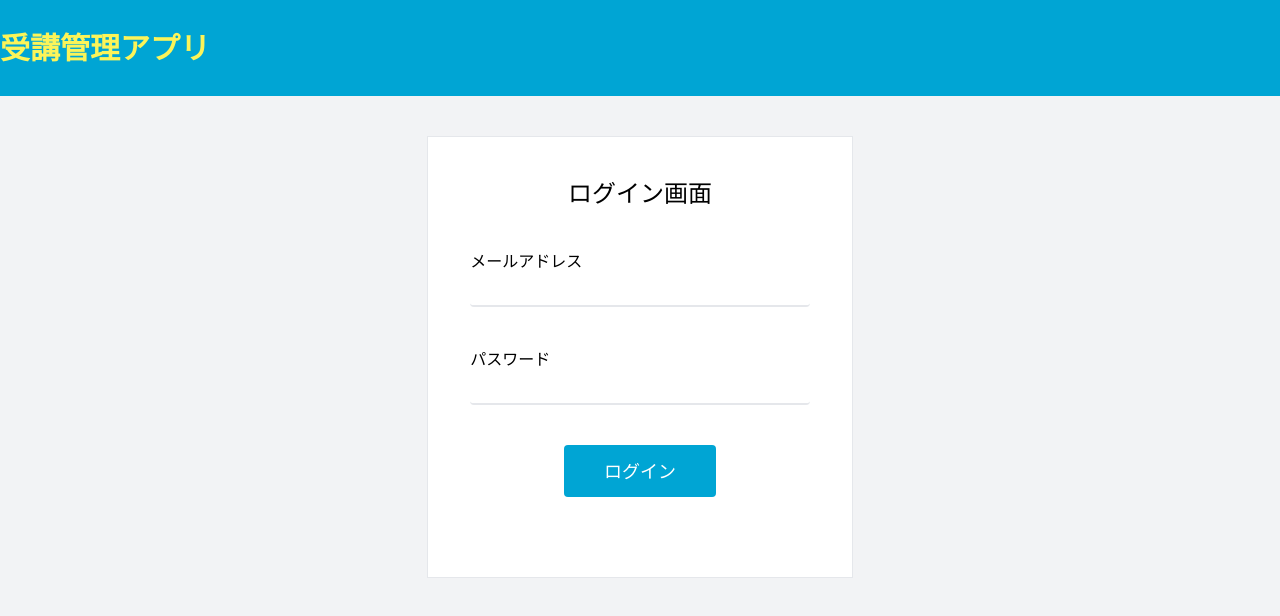
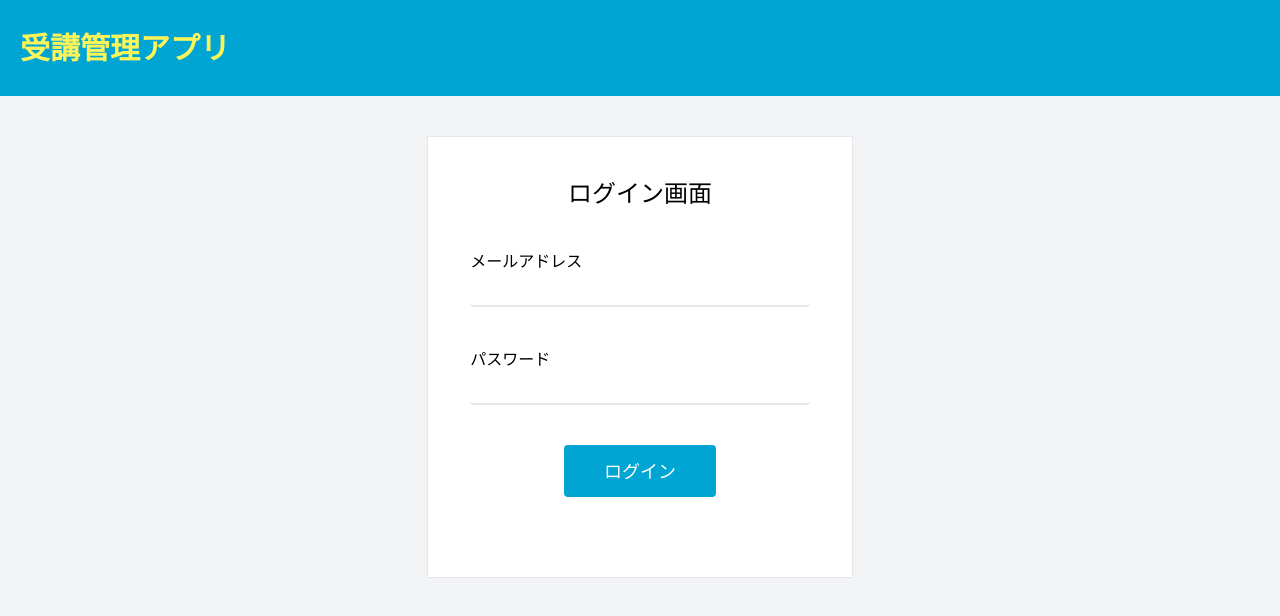
Before and after one commit to yukihiroLaravel/juko_next, a Next.js app: page /instructor/login in a window 1280 px wide. Shown: the top 616 px of the page. Built offline with nearby package versions, Linux system fonts and the light colour scheme.

Commit message:
マージン適用とリンクをnext仕様に修正

```diff
--- a/components/organisms/header/presentations/Header.tsx
+++ b/components/organisms/header/presentations/Header.tsx
@@ -7,15 +7,21 @@ type Props = {
   renderUserDropDown: () => ReactNode;
 };
 
-export const Header: FC<Props> = ({ isLogin = true, homeUrl, renderUserDropDown }) => {
+export const Header: FC<Props> = ({
+  isLogin = true,
+  homeUrl,
+  renderUserDropDown,
+}) => {
   return (
     <nav className="sticky top-0 z-50 h-24 w-full bg-primary">
       <div className="flex min-h-full justify-between">
         <div className="flex items-center">
-          <Link href={homeUrl} className="ml-5">
-            <h1 className="cursor-pointer text-3xl font-bold text-[#FBF459]">
-              受講管理アプリ
-            </h1>
+          <Link href={homeUrl} passHref>
+            <a className="ml-5">
+              <h1 className="cursor-pointer text-3xl font-bold text-[#FBF459]">
+                受講管理アプリ
+              </h1>
+            </a>
           </Link>
         </div>
         {isLogin && renderUserDropDown()}
```
